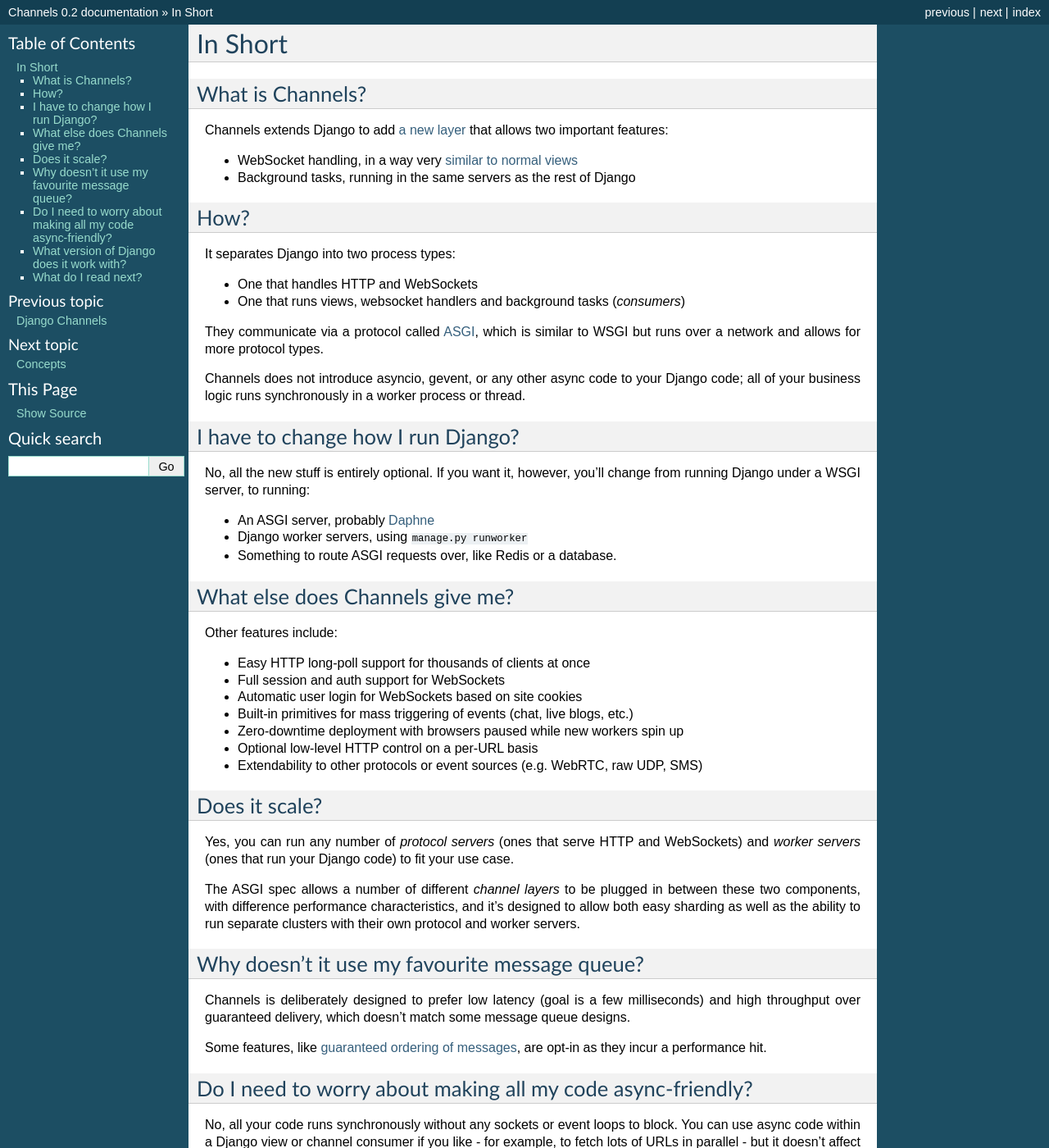
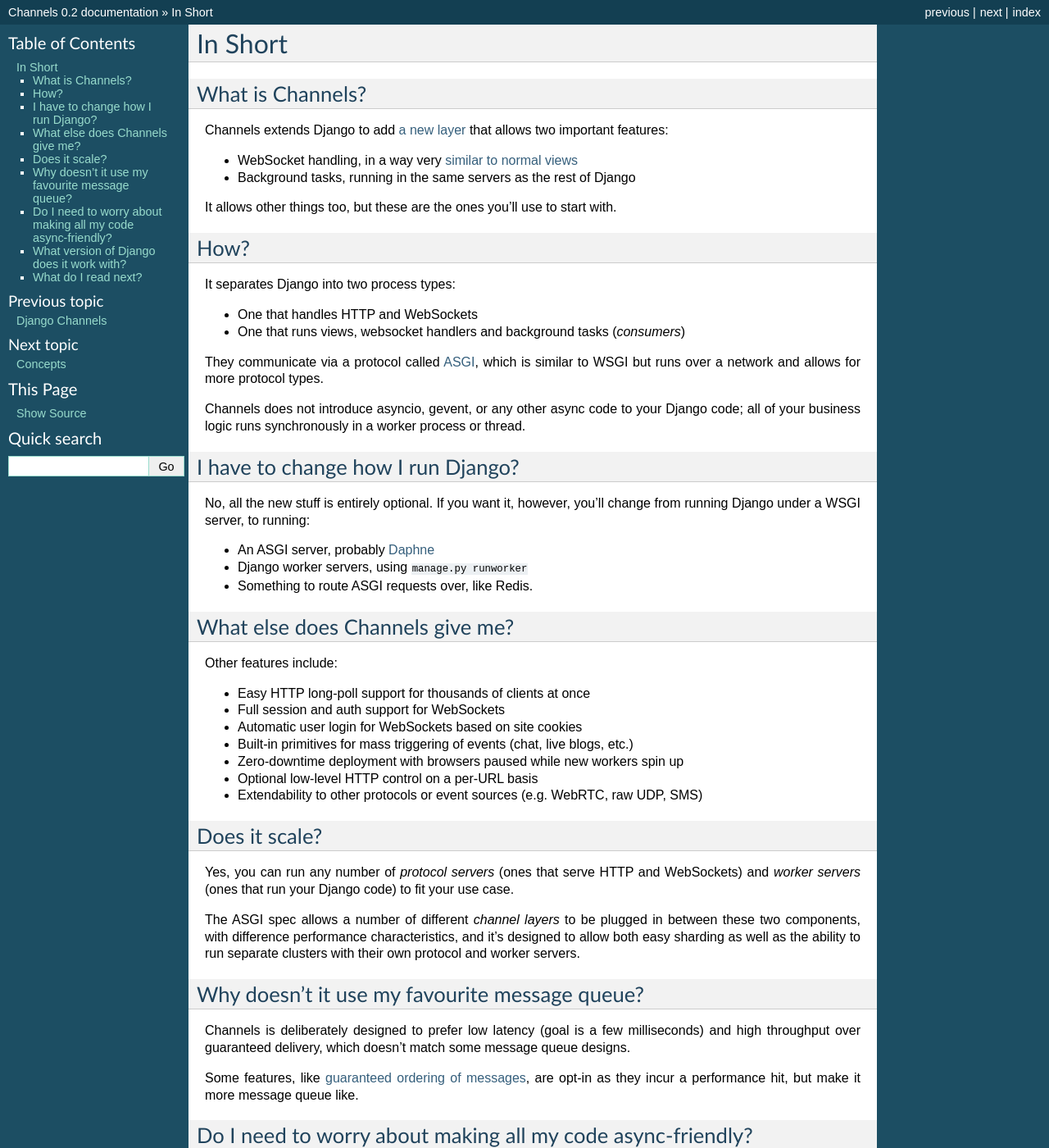
Before and after one commit to phillipchain/DjangoChannels, a Sphinx documentation site: the page built from docs/inshort.rst, in a window 1280 px wide and 1400 px high. Shown: the whole window at 82% size. Built offline with Sphinx 7.4.7, drawn with Linux system fonts in a browser that asks for light colours.

Commit message:
Update inshort a little.

```diff
--- a/docs/inshort.rst
+++ b/docs/inshort.rst
@@ -10,6 +10,8 @@
 
 * WebSocket handling, in a way very :ref:`similar to normal views <websocket-example>`
 * Background tasks, running in the same servers as the rest of Django
+
+It allows other things too, but these are the ones you'll use to start with.
 
 
 How?
@@ -36,7 +38,7 @@
 
 * An ASGI server, probably `Daphne <http://github.com/andrewgodwin/daphne/>`_
 * Django worker servers, using ``manage.py runworker``
-* Something to route ASGI requests over, like Redis or a database.
+* Something to route ASGI requests over, like Redis.
 
 
 What else does Channels give me?
@@ -74,7 +76,7 @@
 message queue designs.
 
 Some features, like :ref:`guaranteed ordering of messages <enforcing-ordering>`,
-are opt-in as they incur a performance hit.
+are opt-in as they incur a performance hit, but make it more message queue like.
 
 
 Do I need to worry about making all my code async-friendly?
```
